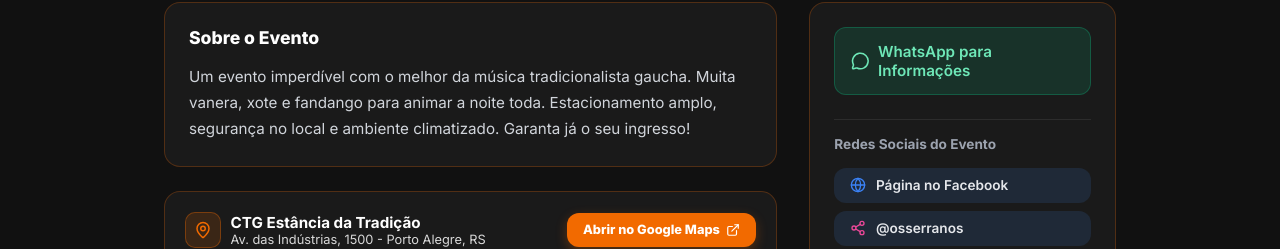
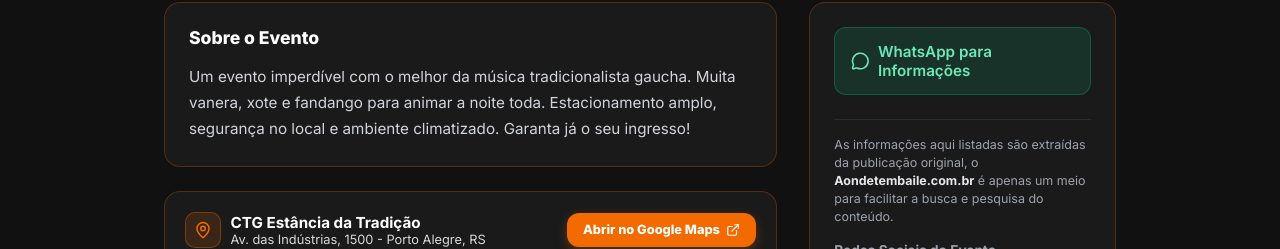
Before and after one commit to alexmobihaus-cell/aondetembaile, a Next.js app: page /evento/demo-1 in a window 1280 px wide. Shown: the part 703-952 px from the top of the page. Built offline with nearby package versions, Linux system fonts and the light colour scheme; no server answers.

Commit message:
Add files via upload

```diff
--- a/app/evento/[id]/page.tsx
+++ b/app/evento/[id]/page.tsx
@@ -163,12 +163,16 @@ export default async function EventDetailPage({ params }: EventPageProps) {
                 style={{ width: '100%', padding: '0.85rem 1rem', fontSize: '0.95rem', borderRadius: '12px', marginBottom: '1.5rem' }}
               >
                 <ExternalLink size={20} />
-                <span>Ver fonte original do evento</span>
+                <span>Ver publicação original</span>
               </a>
             ) : null}
 
             {/* Event Networks / Producer Info */}
             <div style={{ borderTop: '1px solid rgba(255,255,255,0.08)', paddingTop: '1rem' }}>
+              <p style={{ fontSize: '0.78rem', color: '#9ca3af', lineHeight: '1.45', marginBottom: '1rem' }}>
+                As informações aqui listadas são extraídas da publicação original, o <strong style={{ color: '#e5e7eb', fontWeight: 'bold' }}>Aondetembaile.com.br</strong> é apenas um meio para facilitar a busca e pesquisa do conteúdo.
+              </p>
+
               <div style={{ fontSize: '0.85rem', fontWeight: 'bold', color: '#9ca3af', marginBottom: '0.75rem' }}>
                 Redes Sociais do Evento
               </div>
@@ -182,7 +186,7 @@ export default async function EventDetailPage({ params }: EventPageProps) {
                     className={styles.socialBtn}
                   >
                     <ExternalLink size={16} color="#f97316" />
-                    <span>Fonte original</span>
+                    <span>Ver publicação original</span>
                   </a>
                 )}
 
```
Also changed, not shown: 1 other file (tests, documents, lock files or other folders).
